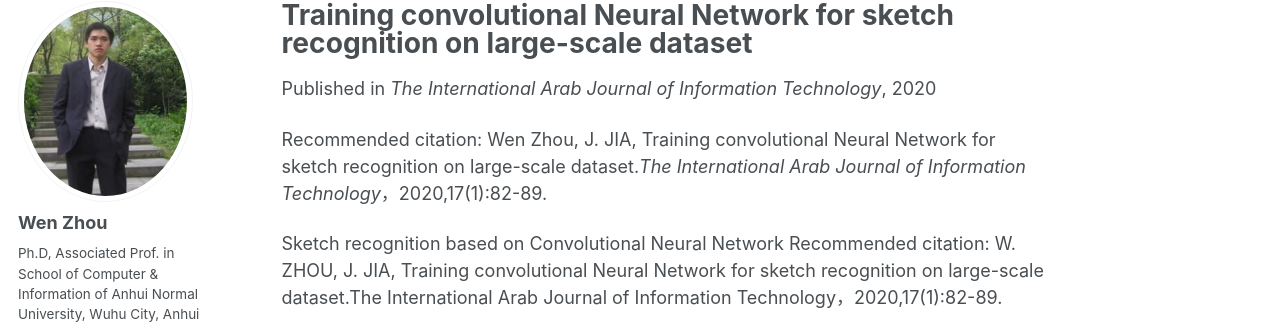
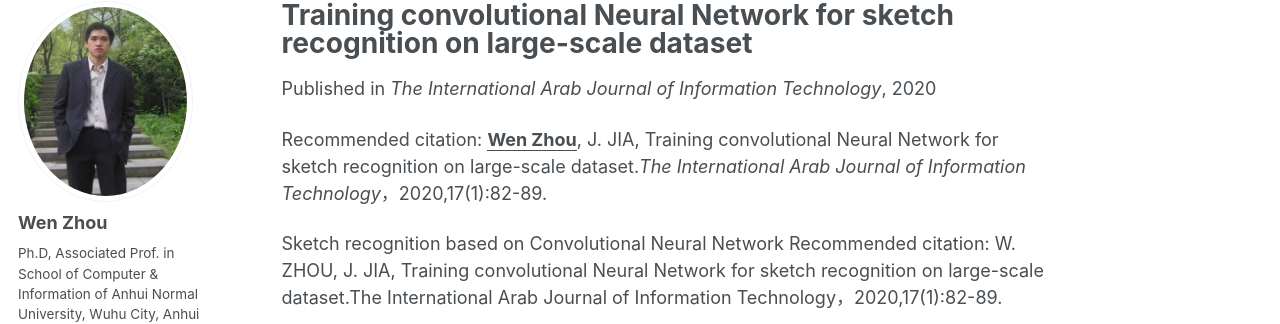
Before and after one commit to zhouwen327/zhouwen327.github.io, a Jekyll site: the page built from _publications/2020-01-01-IJAJIT-01.md, in a window 1280 px wide. Shown: the part 117-441 px from the top of the page. Built offline with Jekyll 4.4.1, drawn with Linux system fonts in a browser that asks for light colours; some web fonts are replaced.

Commit message:
Update 2020-01-01-IJAJIT-01.md

```diff
--- a/_publications/2020-01-01-IJAJIT-01.md
+++ b/_publications/2020-01-01-IJAJIT-01.md
@@ -5,7 +5,7 @@
 excerpt: 'Sketch recognition based on Convolutional Neural Network.'
 date: 2020-01-01
 venue: 'The International Arab Journal of Information Technology'
-citation: ' Wen Zhou, J. JIA, Training convolutional Neural Network for sketch recognition on large-scale dataset.<i>The International Arab Journal of Information Technology</i>，2020,17(1):82-89.'
+citation: '<b><u>Wen Zhou</b></u>, J. JIA, Training convolutional Neural Network for sketch recognition on large-scale dataset.<i>The International Arab Journal of Information Technology</i>，2020,17(1):82-89.'
 ---
 
 Sketch recognition based on Convolutional Neural Network
```
